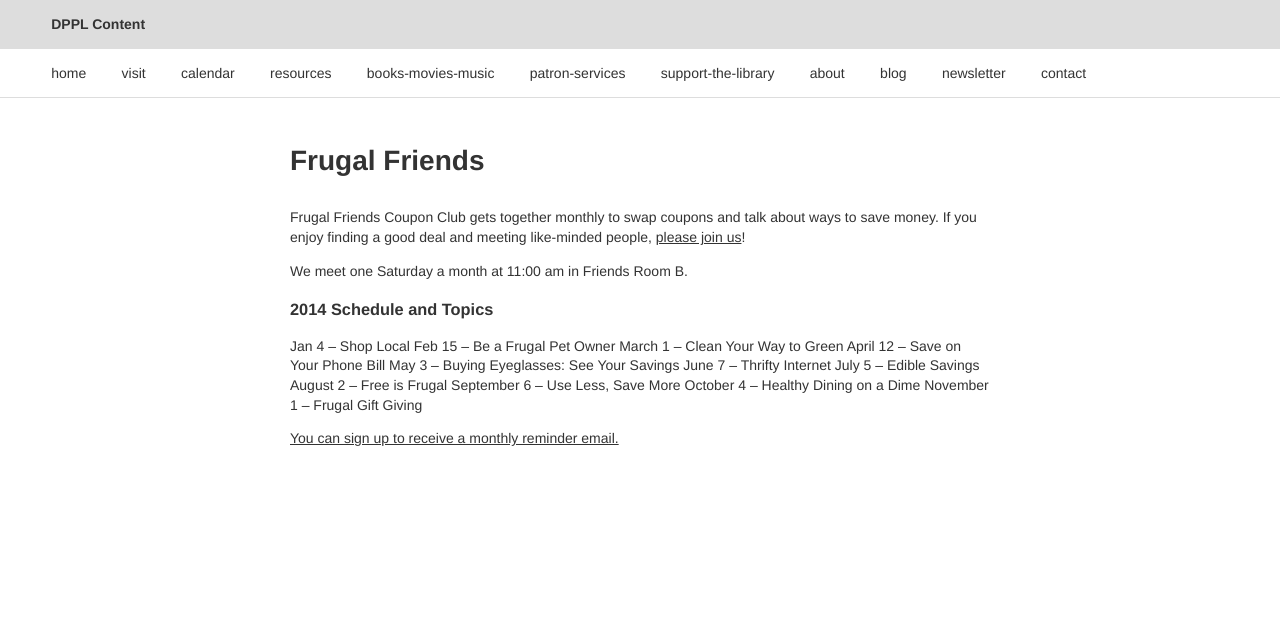
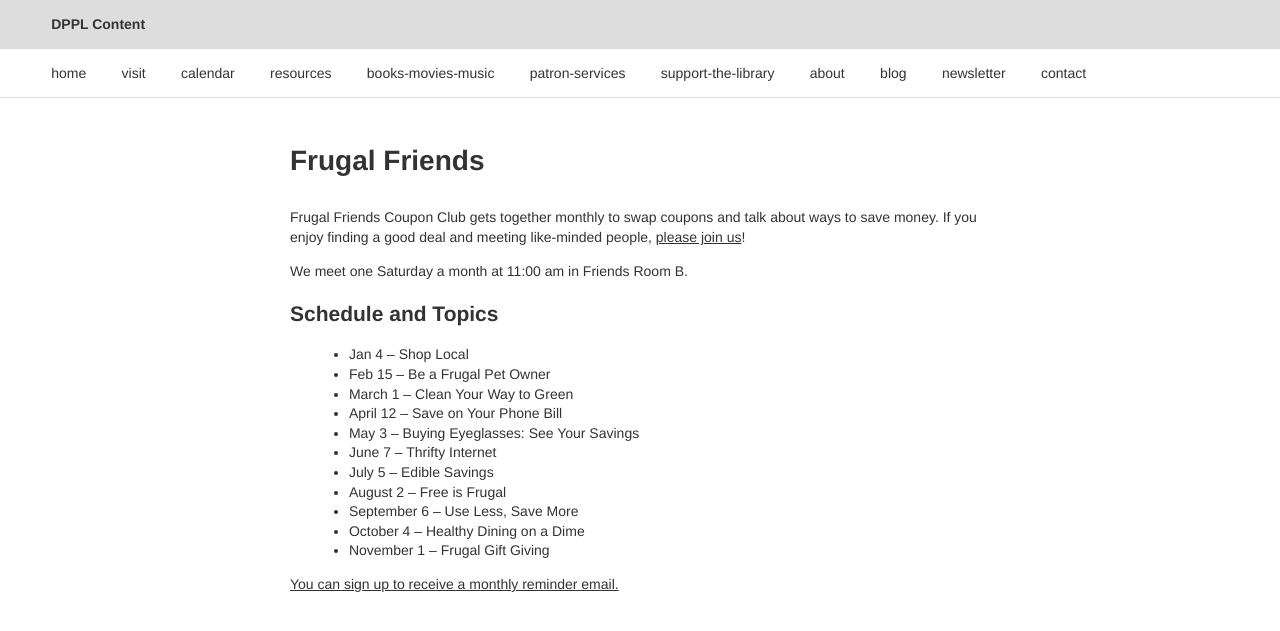
Before and after one commit to dpplweb/dppl-content, a Jekyll site: the page built from _posts/lynne/0305-01-01-frugal-friends.md, in a window 1280 px wide. Shown: the top 631 px of the page. Built offline with Jekyll 4.4.1, drawn with Linux system fonts in a browser that asks for light colours; Markdown is read by kramdown in place of the engine named in the settings.

Commit message:
Updated 0305-01-01-frugal-friends.md

```diff
--- a/_posts/lynne/0305-01-01-frugal-friends.md
+++ b/_posts/lynne/0305-01-01-frugal-friends.md
@@ -17,17 +17,17 @@ Frugal Friends Coupon Club gets together monthly to swap coupons and talk about
 
 We meet one Saturday a month at 11:00 am in Friends Room B.
 
-###2014 Schedule and Topics
-Jan 4 – Shop Local
-Feb 15 – Be a Frugal Pet Owner
-March 1 – Clean Your Way to Green
-April 12 – Save on Your Phone Bill
-May 3 – Buying Eyeglasses: See Your Savings
-June 7 – Thrifty Internet
-July 5 – Edible Savings
-August 2 – Free is Frugal
-September 6 – Use Less, Save More
-October 4 – Healthy Dining on a Dime
-November 1 – Frugal Gift Giving
+## Schedule and Topics
+- Jan 4 – Shop Local
+- Feb 15 – Be a Frugal Pet Owner
+- March 1 – Clean Your Way to Green
+- April 12 – Save on Your Phone Bill
+- May 3 – Buying Eyeglasses: See Your Savings
+- June 7 – Thrifty Internet
+- July 5 – Edible Savings
+- August 2 – Free is Frugal
+- September 6 – Use Less, Save More
+- October 4 – Healthy Dining on a Dime
+- November 1 – Frugal Gift Giving
 
 [You can sign up to receive a monthly reminder email.](link to Frugal Friends Constant Contact list)
```
